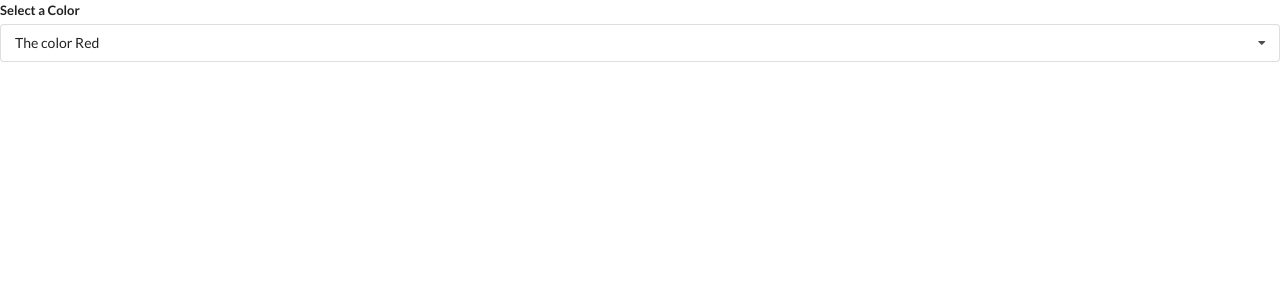
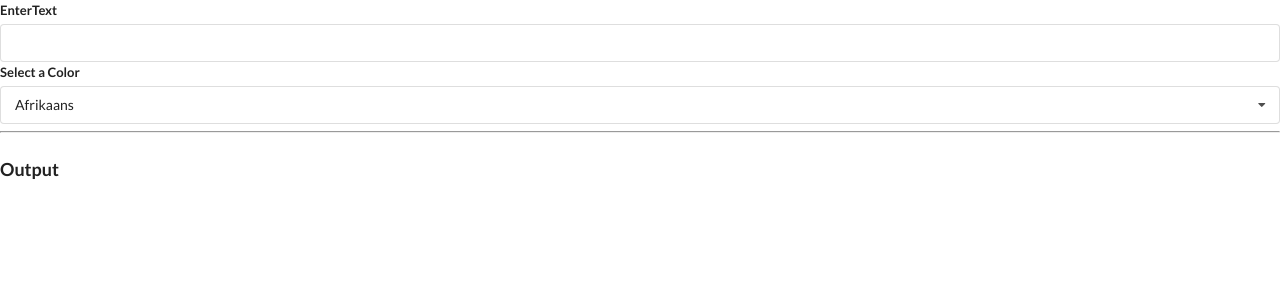
Before and after one commit to jasontwuk/React_widgets, a React (Create React App) app: page / in a window 1280 px wide. Shown: the top 300 px of the page. Built offline with nearby package versions, Linux system fonts and the light colour scheme; no server answers.

Commit message:
add Translate.js & Convert.js

```diff
--- a/src/App.js
+++ b/src/App.js
@@ -1,5 +1,6 @@
 import React, { useState } from "react";
-import Dropdown from "./components/Dropdown";
+// import Dropdown from "./components/Dropdown";
+import Translate from "./components/Translate";
 // import Search from "./components/Search";
 // import Accordion from "./components/Accordion";
 
@@ -18,24 +19,26 @@
 //   },
 // ];
 
-const options = [
-  { label: "The color Red", value: "red" },
-  { label: "The color Green", value: "green" },
-  { label: "A Shade of Blue", value: "blue" },
-];
+// const options = [
+//   { label: "The color Red", value: "red" },
+//   { label: "The color Green", value: "green" },
+//   { label: "A Shade of Blue", value: "blue" },
+// ];
 
 export default () => {
-  const [selected, setSelected] = useState(options[0]);
+  // const [selected, setSelected] = useState(options[0]);
 
   return (
     <div>
       {/* <Accordion items={items} /> */}
       {/* <Search /> */}
-      <Dropdown
+      {/* <Dropdown
+        label="Select a Color"
         options={options}
         selected={selected}
         onSelectChange={setSelected}
-      />
+      /> */}
+      <Translate />
     </div>
   );
 };
--- /dev/null
+++ b/src/components/Convert.js
@@ -0,0 +1,48 @@
+import { useState, useEffect } from "react";
+import axios from "axios";
+
+const Convert = ({ language, text }) => {
+  const [translated, setTranslated] = useState("");
+  const [debouncedText, setDebouncedText] = useState(text);
+
+  useEffect(() => {
+    const timerId = setTimeout(() => {
+      setDebouncedText(text);
+    }, 500);
+
+    // *** clear timeout
+    return () => {
+      clearTimeout(timerId);
+    };
+  }, [text]);
+
+  useEffect(() => {
+    const doTranslation = async () => {
+      // *** use { data } to destructure "data property" out of axios post request's response
+      const { data } = await axios.post(
+        "https://translation.googleapis.com/language/translate/v2",
+        {},
+        {
+          params: {
+            // *** use debouncedText to make the request
+            q: debouncedText,
+            target: language.value,
+            key: "AIzaSyCHUCmpR7cT_yDFHC98CZJy2LTms-IwDlM",
+          },
+        }
+      );
+
+      setTranslated(data.data.translations[0].translatedText);
+    };
+
+    doTranslation();
+  }, [language, debouncedText]);
+
+  return (
+    <div>
+      <h1 className="ui header">{translated}</h1>
+    </div>
+  );
+};
+
+export default Convert;
--- /dev/null
+++ b/src/components/Translate.js
@@ -0,0 +1,55 @@
+import { useState } from "react";
+import Convert from "./Convert";
+import Dropdown from "./Dropdown";
+
+const options = [
+  {
+    label: "Afrikaans",
+    value: "af",
+  },
+  {
+    label: "Arabic",
+    value: "ar",
+  },
+  {
+    label: "Hindi",
+    value: "hi",
+  },
+  {
+    label: "Dutch",
+    value: "nl",
+  },
+];
+
+const Translate = () => {
+  const [language, setLanguage] = useState(options[0]);
+  const [text, setText] = useState("");
+
+  return (
+    <div>
+      <div className="ui form">
+        <div className="field">
+          <label>EnterText</label>
+          <input
+            type="text"
+            value={text}
+            onChange={(e) => setText(e.target.value)}
+          />
+        </div>
+      </div>
+
+      <Dropdown
+        label="Select a Language"
+        options={options}
+        selected={language}
+        onSelectChange={setLanguage}
+      />
+
+      <hr />
+      <h3 className="ui header">Output</h3>
+      <Convert language={language} text={text} />
+    </div>
+  );
+};
+
+export default Translate;
```
